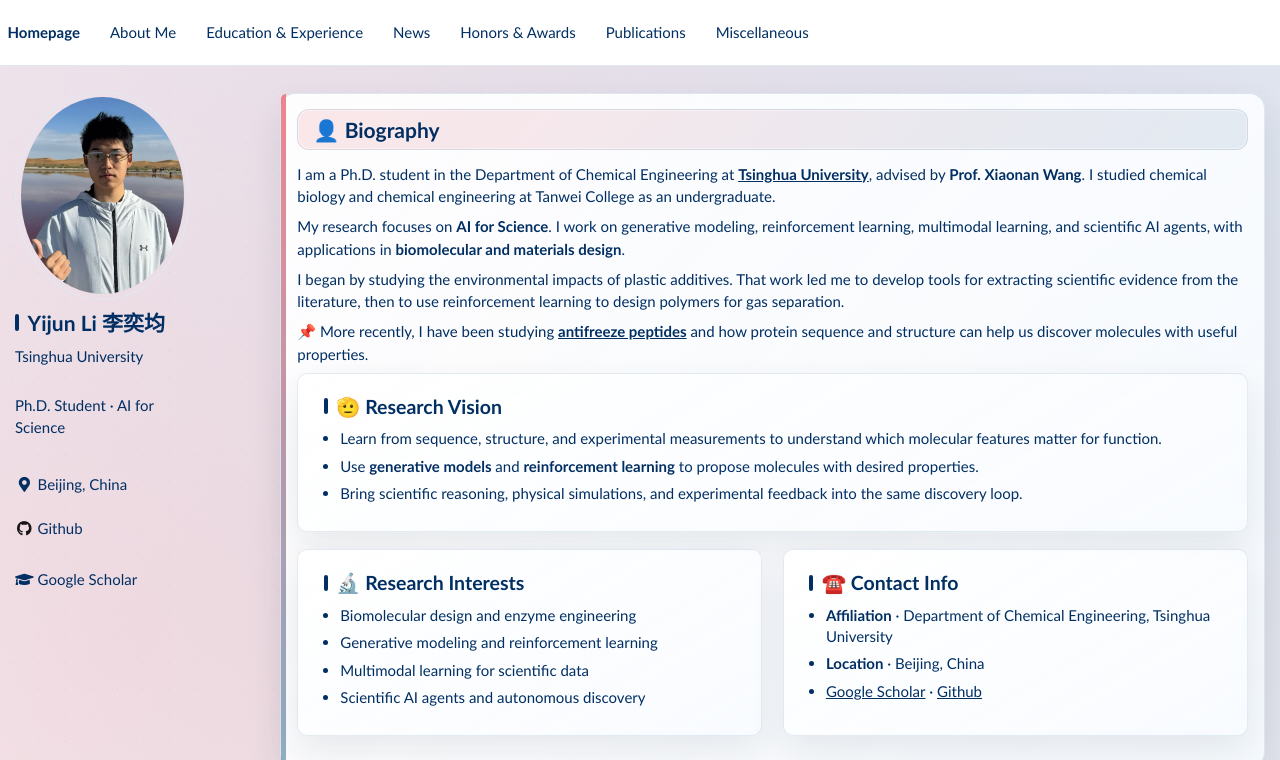
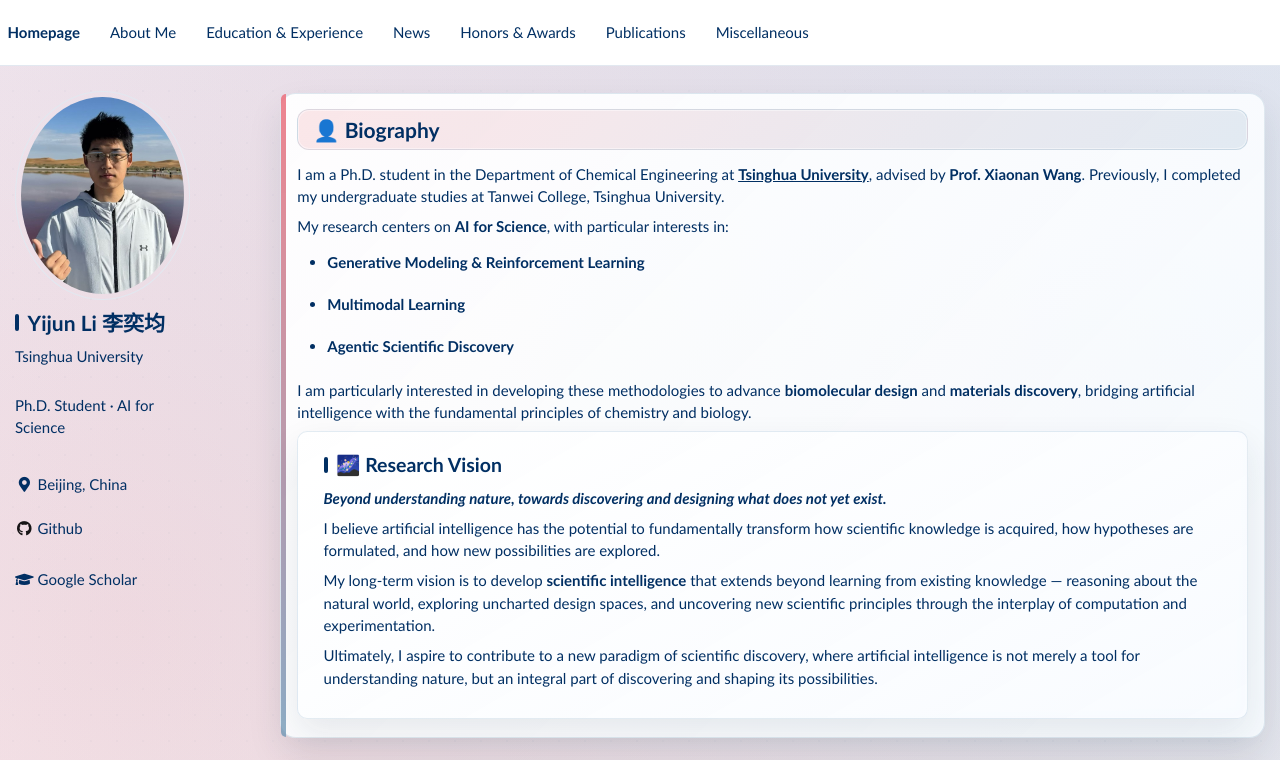
Before and after one commit to Knitua/knitua.github.io, a plain HTML site: page index.html in a window 1280 px wide. Shown: the top 760 px of the page. Drawn offline with Linux system fonts and the light colour scheme.

Commit message:
Update biography and research vision

```diff
--- a/index.html
+++ b/index.html
@@ -50,20 +50,20 @@
       <p><span class="anchor" id="about"></span></p>
       <section class="story-section">
         <h1>👤 Biography</h1>
-        <p>I am a Ph.D. student in the Department of Chemical Engineering at <a href="https://www.tsinghua.edu.cn/en/"><strong>Tsinghua University</strong></a>, advised by <strong>Prof. Xiaonan Wang</strong>. I studied chemical biology and chemical engineering at Tanwei College as an undergraduate.</p>
-        <p>My research focuses on <strong>AI for Science</strong>. I work on generative modeling, reinforcement learning, multimodal learning, and scientific AI agents, with applications in <strong>biomolecular and materials design</strong>.</p>
-        <p>I began by studying the environmental impacts of plastic additives. That work led me to develop tools for extracting scientific evidence from the literature, then to use reinforcement learning to design polymers for gas separation.</p>
-        <p>📌 More recently, I have been studying <a href="https://doi.org/10.64898/2026.11.03.763275"><strong>antifreeze peptides</strong></a> and how protein sequence and structure can help us discover molecules with useful properties.</p>
-        <div class="highlight-block"><h3>🫡 Research Vision</h3>
-          <ul><li>Learn from sequence, structure, and experimental measurements to understand which molecular features matter for function.</li>
-          <li>Use <strong>generative models</strong> and <strong>reinforcement learning</strong> to propose molecules with desired properties.</li>
-          <li>Bring scientific reasoning, physical simulations, and experimental feedback into the same discovery loop.</li></ul>
-        </div>
-        <div class="highlight-blocks">
-          <div class="highlight-block" id="research"><h3>🔬 Research Interests</h3>
-            <ul><li>Biomolecular design and enzyme engineering</li><li>Generative modeling and reinforcement learning</li><li>Multimodal learning for scientific data</li><li>Scientific AI agents and autonomous discovery</li></ul></div>
-          <div class="highlight-block"><h3>☎️ Contact Info</h3>
-            <ul><li><strong>Affiliation</strong> · Department of Chemical Engineering, Tsinghua University</li><li><strong>Location</strong> · Beijing, China</li><li><a href="https://scholar.google.com/citations?user=Y6_DXH0AAAAJ">Google Scholar</a> · <a href="https://github.com/Knitua">Github</a></li></ul></div>
+        <p>I am a Ph.D. student in the Department of Chemical Engineering at <a href="https://www.tsinghua.edu.cn/en/"><strong>Tsinghua University</strong></a>, advised by <strong>Prof. Xiaonan Wang</strong>. Previously, I completed my undergraduate studies at Tanwei College, Tsinghua University.</p>
+        <p id="research">My research centers on <strong>AI for Science</strong>, with particular interests in:</p>
+        <ul>
+          <li><strong>Generative Modeling &amp; Reinforcement Learning</strong></li>
+          <li><strong>Multimodal Learning</strong></li>
+          <li><strong>Agentic Scientific Discovery</strong></li>
+        </ul>
+        <p>I am particularly interested in developing these methodologies to advance <strong>biomolecular design</strong> and <strong>materials discovery</strong>, bridging artificial intelligence with the fundamental principles of chemistry and biology.</p>
+        <div class="highlight-block">
+          <h3>🌌 Research Vision</h3>
+          <p><strong><em>Beyond understanding nature, towards discovering and designing what does not yet exist.</em></strong></p>
+          <p>I believe artificial intelligence has the potential to fundamentally transform how scientific knowledge is acquired, how hypotheses are formulated, and how new possibilities are explored.</p>
+          <p>My long-term vision is to develop <strong>scientific intelligence</strong> that extends beyond learning from existing knowledge — reasoning about the natural world, exploring uncharted design spaces, and uncovering new scientific principles through the interplay of computation and experimentation.</p>
+          <p>Ultimately, I aspire to contribute to a new paradigm of scientific discovery, where artificial intelligence is not merely a tool for understanding nature, but an integral part of discovering and shaping its possibilities.</p>
         </div>
       </section>
       <section class="story-section" id="experience"><h1>🎓 Education &amp; Experience</h1><ul>
```
